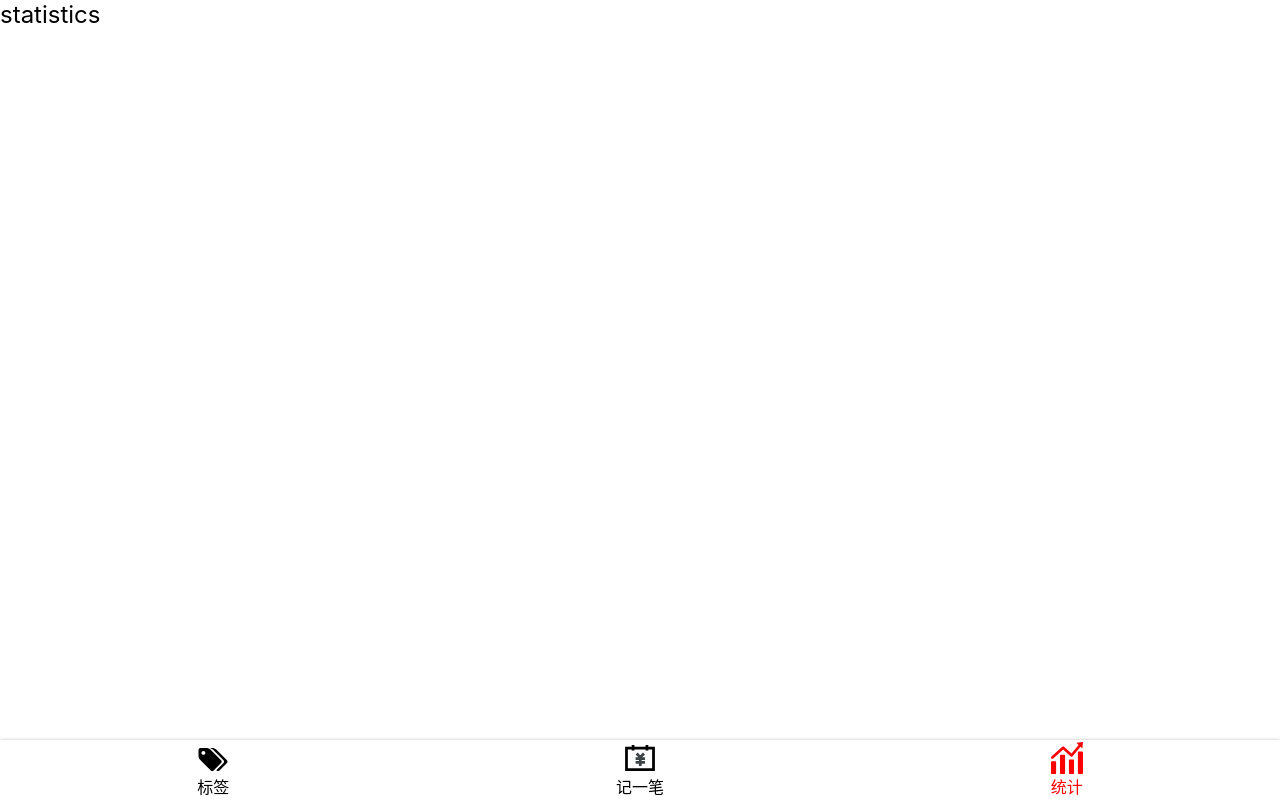
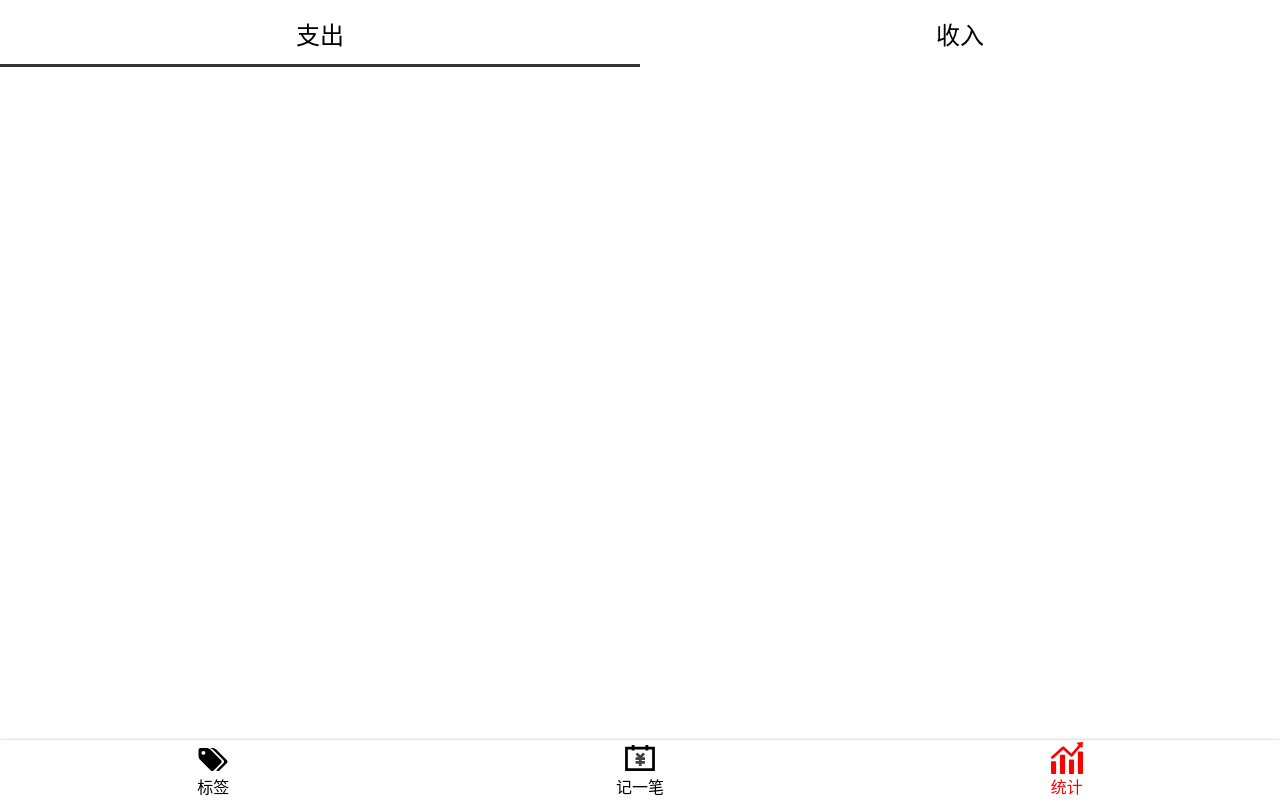
Before and after one commit to mm123mm123/reactDemo-1, a React app: page /#/statistics in a window 1280 px wide. Built offline with nearby package versions, Linux system fonts and the light colour scheme.

Commit message:
完成统计页面

```diff
--- a/package.json
+++ b/package.json
@@ -24,6 +24,7 @@
     "camelcase": "^6.1.0",
     "case-sensitive-paths-webpack-plugin": "2.3.0",
     "css-loader": "4.3.0",
+    "dayjs": "1.8.26",
     "dotenv": "8.2.0",
     "dotenv-expand": "5.1.0",
     "eslint": "^7.11.0",
--- a/src/Hooks/useRecord.tsx
+++ b/src/Hooks/useRecord.tsx
@@ -3,12 +3,8 @@ import {useUpdate} from './useUpdate';
 import {useTags} from './useTags';
 
 
-type recordWithTime = record & {
-  tagName: string[]
-  createAt: string
-}
+
 const useRecord = () => {
-  console.log('运行');
   const [records, setRecords] = useState<recordWithTime[]>([]);
   const {findTag} = useTags();
   useEffect(() => {setRecords(JSON.parse(localStorage.getItem('records') || '[]'));}, []);
--- a/src/Hooks/useTags.tsx
+++ b/src/Hooks/useTags.tsx
@@ -16,7 +16,6 @@ const useTags = () => {
       storageTags.length === 0 ? defaultTags : storageTags
     );
   }, []);
-  console.log(tags);
   const saveTag = useCallback(() => {
     localStorage.setItem('tags', JSON.stringify(tags));
   }, [tags]);
--- a/src/custom.d.ts
+++ b/src/custom.d.ts
@@ -8,3 +8,8 @@ type record = {
 type tag = {
   id: number, name: string
 }
+
+type recordWithTime = record & {
+  tagName: string[]
+  createAt: string
+}
--- a/src/views/Money.tsx
+++ b/src/views/Money.tsx
@@ -10,6 +10,9 @@ import {useRecord} from '../Hooks/useRecord';
 const MyLayout = styled(Layout)`
   display:flex;
   flex-direction: column;
+  .categorySectionUl{
+    background:#c4c4c4;
+  }
 `;
 
 const defaultValue={
--- a/src/views/Statistics.tsx
+++ b/src/views/Statistics.tsx
@@ -1,10 +1,70 @@
-import React from 'react';
+import React, {useState} from 'react';
 import Layout from '../components/Layout';
+import {CategorySection} from './money/CategorySection';
+import {useRecord} from '../Hooks/useRecord';
+import day from 'dayjs';
+import styled from 'styled-components';
+
+const Item = styled.div`
+  display:flex;
+  justify-content: space-between;
+  background: white;
+  font-size: 18px;
+  line-height: 20px;
+  padding: 10px 16px;
+  > .note{
+    margin-right: auto;
+    margin-left: 16px;
+    color: #999;
+  }
+`;
+const Header = styled.h3`
+  font-size: 18px;
+  line-height: 20px;
+  padding: 10px 16px;
+`;
 
 function Statistics() {
+  const [category, setCategory] = useState('-');
+  const {records} = useRecord();
+  const onChange = (category: '+' | '-') => {
+    setCategory(category);
+  };
+  const filteredRecords=records.filter(record=>record.category===category)
+  const hash: { [key: string]: recordWithTime[] } = {};
+  filteredRecords.map(record => {
+    const date = day(record.createAt).format('YYYY年MM月DD日');
+    if (!(date in hash)) {
+      hash[date] = [];
+    }
+    return hash[date].push(record);
+  });
+  const sortedRecords = Object.entries(hash).sort((a, b) => {
+    if (a[0] === b[0]) return 0;
+    if (a[0] > b[0]) return 1;
+    if (a[0] < b[0]) return -1;
+    return 0;
+  });
   return (
     <Layout>
-      <h2>statistics</h2>
+      <CategorySection value={category} onChange={category => {onChange(category);}}/>
+      {sortedRecords.map(([date, recordArray]) => {
+        return (
+          <div key={date}>
+            <Header>
+              {date}
+            </Header>
+            {recordArray.map((record) => {
+              return (
+                <Item key={record.createAt}>
+                  <div>{record.tagName.join(',')}</div>
+                  <div className='note'>{record.note}</div>
+                  <div>{record.number}</div>
+                </Item>
+              );
+            })}
+          </div>);
+      })}
     </Layout>
   );
 }
--- a/src/views/money/CategorySection.tsx
+++ b/src/views/money/CategorySection.tsx
@@ -5,7 +5,6 @@ const Wrapper = styled.section`
   font-size: 24px;
     > ul{
       display:flex;
-      background:#c4c4c4;
       > li {
         width: 50%;
         text-align:center;
@@ -33,7 +32,7 @@ const CategorySection: React.FC<Props> = (props) => {
   type categoryMapKey=keyof typeof categoryMap;
   return (
     <Wrapper>
-      <ul>
+      <ul className='categorySectionUl'>
         {Object.keys(categoryMap).map(c=> (
           <li key={c} className={props.value === c ? 'selected' : ''}
               onClick={() => props.onChange(c as categoryMapKey)}>
```
Also changed, not shown: 2 other files (tests, documents, lock files or other folders).
